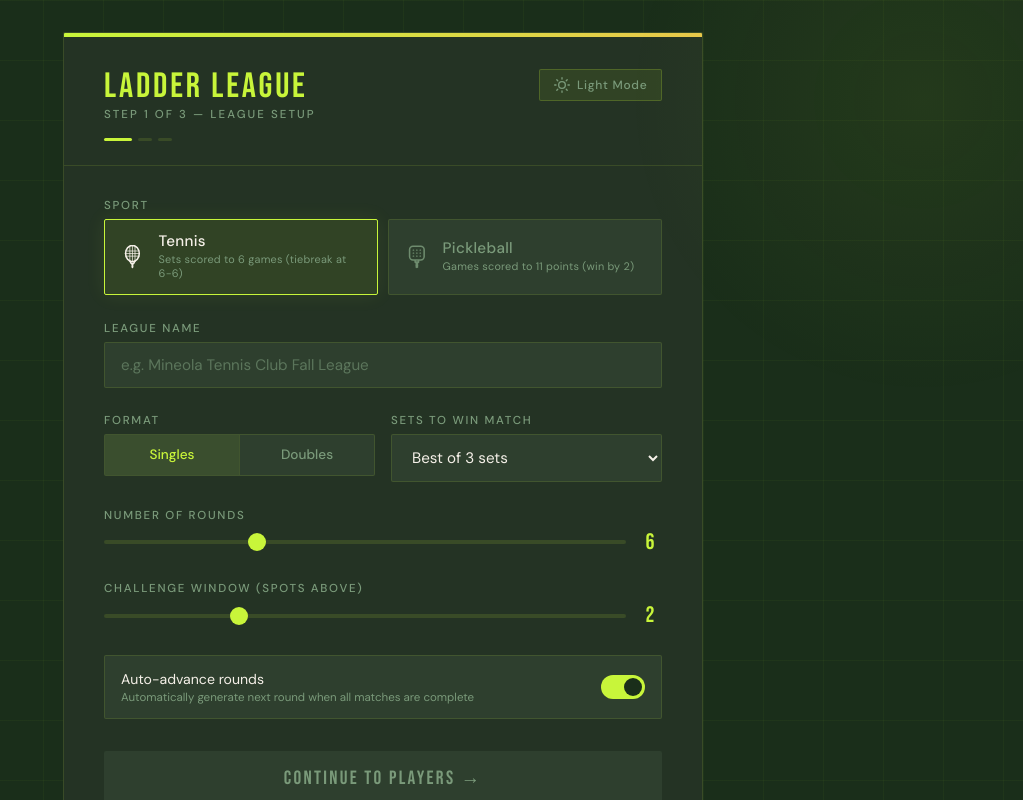
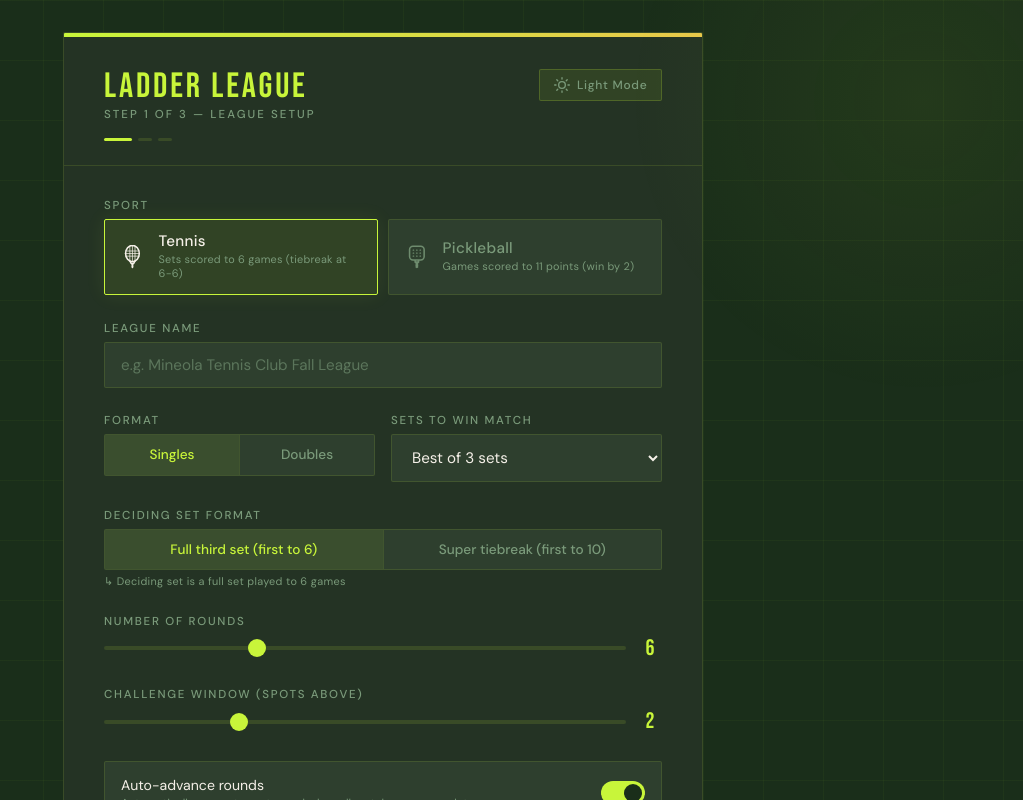
Before and after one commit to tmont001/Ladder-League-App, a React (Create React App) app: page / in a window 1280 px wide. Shown: the top 800 px of the page, without its empty margins (257-1280 px from the left). Built offline with nearby package versions, Linux system fonts and the light colour scheme.

Commit message:
Step 1 Changes

```diff
--- a/src/components/LeagueSetupStep1.js
+++ b/src/components/LeagueSetupStep1.js
@@ -1,6 +1,6 @@
 import React, { useState } from 'react';
 import { TennisRacquetIcon, PickleballPaddleIcon } from './SportIcons';
-import { useTheme } from '../context/ThemeContext';
+import ThemeToggle from './shared/ThemeToggle';
 
 const SPORTS = [
   {
@@ -28,64 +28,31 @@ const SPORTS = [
   },
 ];
 
-function ThemeToggle() {
-  const { isDark, toggleTheme } = useTheme();
-  return (
-    <button
-      className="theme-toggle"
-      onClick={toggleTheme}
-      aria-label="Toggle theme"
-    >
-      {isDark ? (
-        <svg
-          width="16"
-          height="16"
-          viewBox="0 0 24 24"
-          fill="none"
-          stroke="currentColor"
-          strokeWidth="2"
-          strokeLinecap="round"
-        >
-          <circle cx="12" cy="12" r="5" />
-          <line x1="12" y1="1" x2="12" y2="3" />
-          <line x1="12" y1="21" x2="12" y2="23" />
-          <line x1="4.22" y1="4.22" x2="5.64" y2="5.64" />
-          <line x1="18.36" y1="18.36" x2="19.78" y2="19.78" />
-          <line x1="1" y1="12" x2="3" y2="12" />
-          <line x1="21" y1="12" x2="23" y2="12" />
-          <line x1="4.22" y1="19.78" x2="5.64" y2="18.36" />
-          <line x1="18.36" y1="5.64" x2="19.78" y2="4.22" />
-        </svg>
-      ) : (
-        <svg
-          width="16"
-          height="16"
-          viewBox="0 0 24 24"
-          fill="none"
-          stroke="currentColor"
-          strokeWidth="2"
-          strokeLinecap="round"
-        >
-          <path d="M21 12.79A9 9 0 1 1 11.21 3 7 7 0 0 0 21 12.79z" />
-        </svg>
-      )}
-      <span>{isDark ? 'Light Mode' : 'Dark Mode'}</span>
-    </button>
-  );
-}
+// Only relevant for tennis when best_of_3 or best_of_5 is chosen
+const THIRD_SET_OPTIONS = [
+  { value: 'full_set', label: 'Full third set (first to 6)' },
+  { value: 'super_tiebreak', label: 'Super tiebreak (first to 10)' },
+];
 
-function LeagueSetupStep1({ onNext }) {
-  const [settings, setSettings] = useState({
+function LeagueSetupStep1({ onNext, initialSettings }) {
+  const [settings, setSettings] = useState(
+    initialSettings || {
       leagueName: '',
       sport: 'tennis',
       format: 'best_of_3',
+      thirdSetFormat: 'full_set',
       singlesOrDoubles: 'singles',
       rounds: 6,
       challengeSpots: 2,
       autoAdvance: true,
-  });
+    },
+  );
 
   const selectedSport = SPORTS.find((s) => s.id === settings.sport);
+  const isTennis = settings.sport === 'tennis';
+  const showThirdSetOption =
+    isTennis &&
+    (settings.format === 'best_of_3' || settings.format === 'best_of_5');
   const isValid = settings.leagueName.trim().length > 0;
 
   const set = (key, val) => setSettings((prev) => ({ ...prev, [key]: val }));
@@ -184,6 +151,29 @@ function LeagueSetupStep1({ onNext }) {
           </div>
         </div>
 
+        {/* Third Set / Super Tiebreak option — tennis only */}
+        {showThirdSetOption && (
+          <div className="field-group">
+            <label>Deciding Set Format</label>
+            <div className="segment-group">
+              {THIRD_SET_OPTIONS.map((o) => (
+                <button
+                  key={o.value}
+                  className={`segment ${settings.thirdSetFormat === o.value ? 'active' : ''}`}
+                  onClick={() => set('thirdSetFormat', o.value)}
+                >
+                  {o.label}
+                </button>
+              ))}
+            </div>
+            <div className="field-hint">
+              {settings.thirdSetFormat === 'super_tiebreak'
+                ? '↳ Deciding set is a super tiebreak played to 10 points (win by 2)'
+                : '↳ Deciding set is a full set played to 6 games'}
+            </div>
+          </div>
+        )}
+
         {/* Number of Rounds */}
         <div className="field-group">
           <label>Number of Rounds</label>
```
Lines whose indentation alone changed are shown as unchanged.
